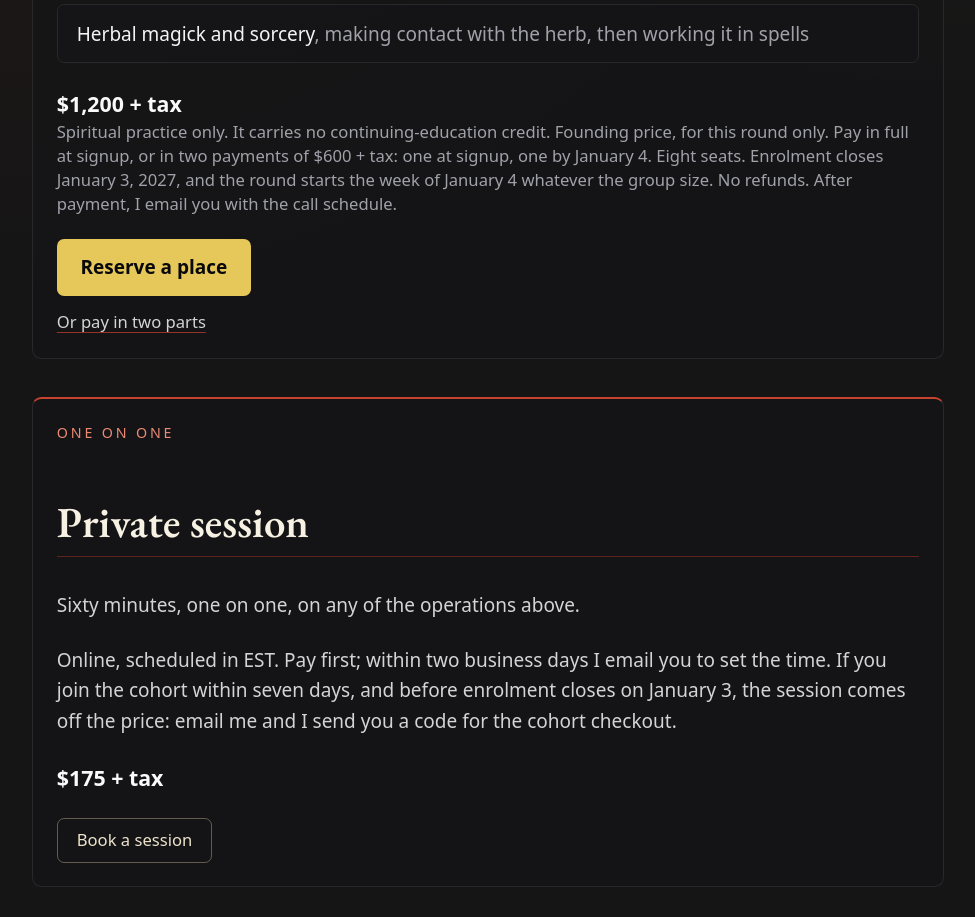
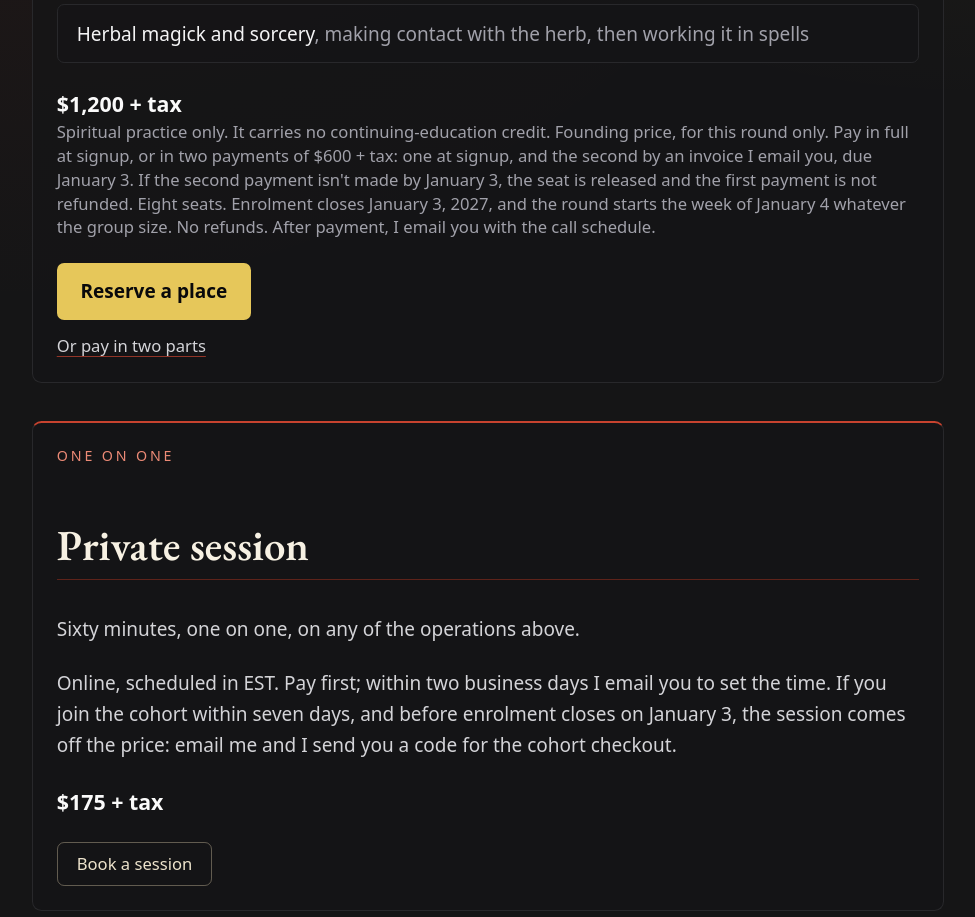
Before and after one commit to TAOWZL/zacharylui.ca, a Next.js app: page /coaching in a window 1280 px wide. Shown: the part 980-1897 px from the top of the page, without its empty margins (152-1127 px from the left). Built offline with nearby package versions, Linux system fonts and the light colour scheme.

Commit message:
Coaching split: unpaid-balance rule at point of sale, due Jan 3
Co-Authored-By: Claude Opus 5.5 <noreply@anthropic.com>
Claude-Session: https://claude.ai/code/session_01UhdAm5WFXUFB1qL2s5yFff

```diff
--- a/app/coaching/page.tsx
+++ b/app/coaching/page.tsx
@@ -9,7 +9,7 @@ const DESCRIPTION =
 // Stripe payment links (Wuji Xuan Life Wellness Ltd account). Both charge tax at checkout.
 const SESSION_URL = "https://buy.stripe.com/3cI6oGdLggwXcLA2il3Nm0B";
 const COHORT_URL = "https://buy.stripe.com/28E3cudLg5Sj9zo6yB3Nm0A";
-// First of two payments ($600 + tax); the second is a Stripe invoice due January 4. Link created after council approval.
+// First of two payments ($600 + tax); the second is a Stripe invoice due January 3. Link created after council approval.
 const COHORT_SPLIT_URL = "PENDING_SPLIT_LINK";
 
 export const metadata: Metadata = {
@@ -60,7 +60,7 @@ export default function CoachingPage() {
         </ul>
         <p className="mt-5 text-lg font-semibold text-zinc-50">$1,200 + tax</p>
         <p className="text-sm text-zinc-400">
-          Spiritual practice only. It carries no continuing-education credit. Founding price, for this round only. Pay in full at signup, or in two payments of $600 + tax: one at signup, one by January 4. Eight seats. Enrolment closes January 3, 2027, and
+          Spiritual practice only. It carries no continuing-education credit. Founding price, for this round only. Pay in full at signup, or in two payments of $600 + tax: one at signup, and the second by an invoice I email you, due January 3. If the second payment isn't made by January 3, the seat is released and the first payment is not refunded. Eight seats. Enrolment closes January 3, 2027, and
           the round starts the week of January 4 whatever the group size. No refunds. After payment, I email you with the
           call schedule.
         </p>
```
